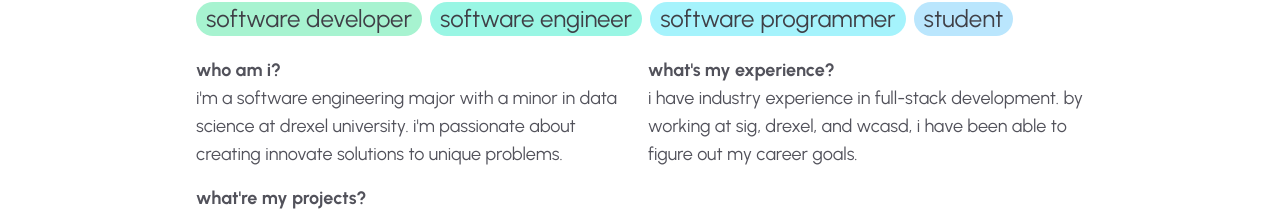
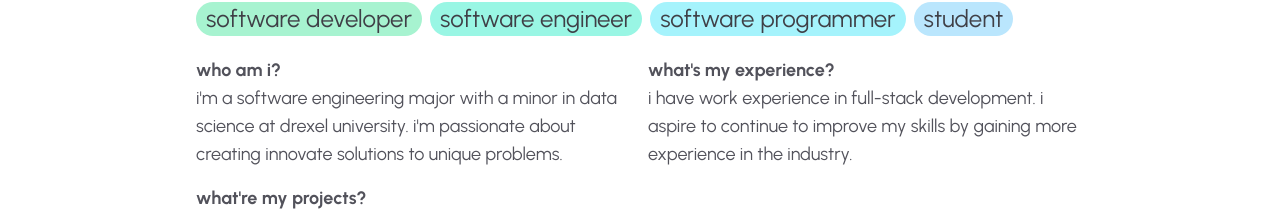
Before and after one commit to mahimamchacko/mahimamchacko.github.io, a Next.js app: page / in a window 1280 px wide. Shown: the part 138-354 px from the top of the page. Built offline with nearby package versions, Linux system fonts and the light colour scheme.

Commit message:
Update About page

```diff
--- a/app/page.tsx
+++ b/app/page.tsx
@@ -41,7 +41,7 @@ export default function Home() {
         </div>
         <div>
           <p className="font-bold">what's my experience?</p>
-          <p>i have industry experience in full-stack development. by working at sig, drexel, and wcasd, i have been able to figure out my career goals.</p>
+          <p>i have work experience in full-stack development. i aspire to continue to improve my skills by gaining more experience in the industry.</p>
         </div>
         <div>
           <p className="font-bold">what're my projects?</p>
```
